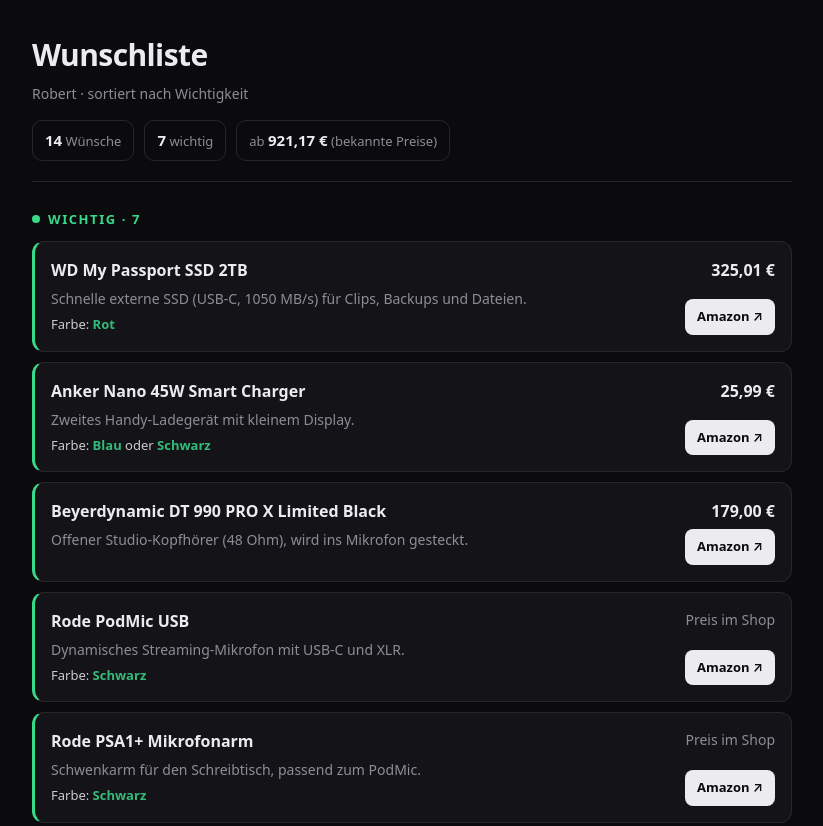
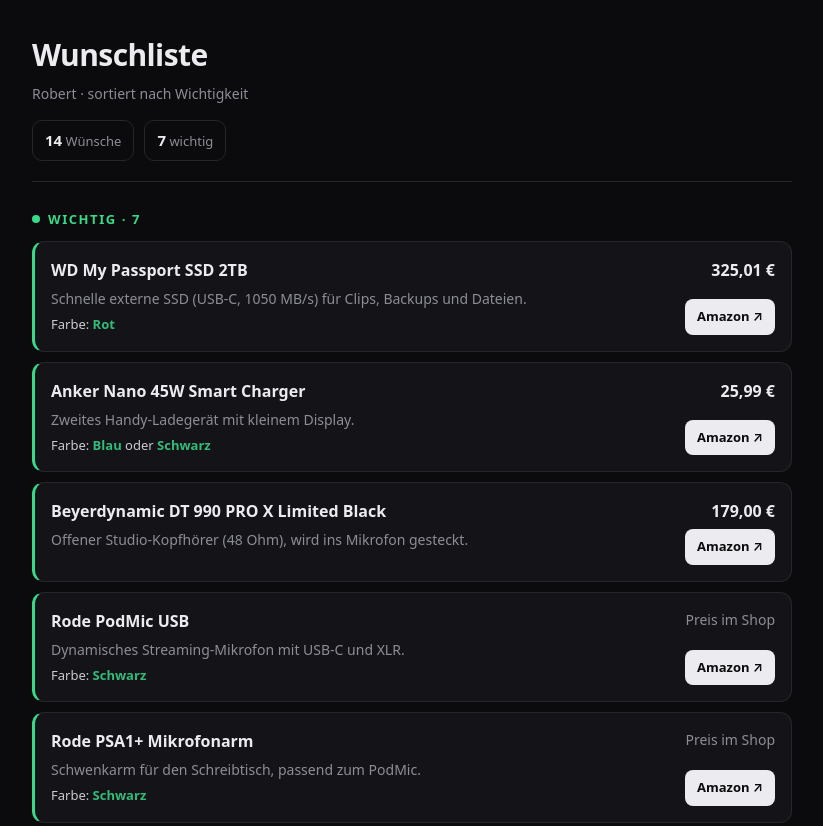
Before and after one commit to Vamp1rexe/wunschkiste-privat, a plain HTML site: page index.html in a window 1280 px wide. Shown: the top 826 px of the page, without its empty margins (228-1051 px from the left). Drawn offline with Linux system fonts and the light colour scheme.

Commit message:
Gesamtpreis entfernen

```diff
--- a/index.html
+++ b/index.html
@@ -78,11 +78,9 @@ labels.forEach((label,p)=>{
   </div>`).join("");
   list.appendChild(sec);
 });
-const known=items.filter(i=>i.price!=null).reduce((a,i)=>a+i.price,0);
 document.getElementById("stats").innerHTML=
  `<div class="stat"><b>${items.length}</b> Wünsche</div>`+
- `<div class="stat"><b>${items.filter(i=>i.p===0).length}</b> wichtig</div>`+
- `<div class="stat">ab <b>${eur(known)}</b> (bekannte Preise)</div>`;
+ `<div class="stat"><b>${items.filter(i=>i.p===0).length}</b> wichtig</div>`;
 </script>
 </body>
 </html>
```
